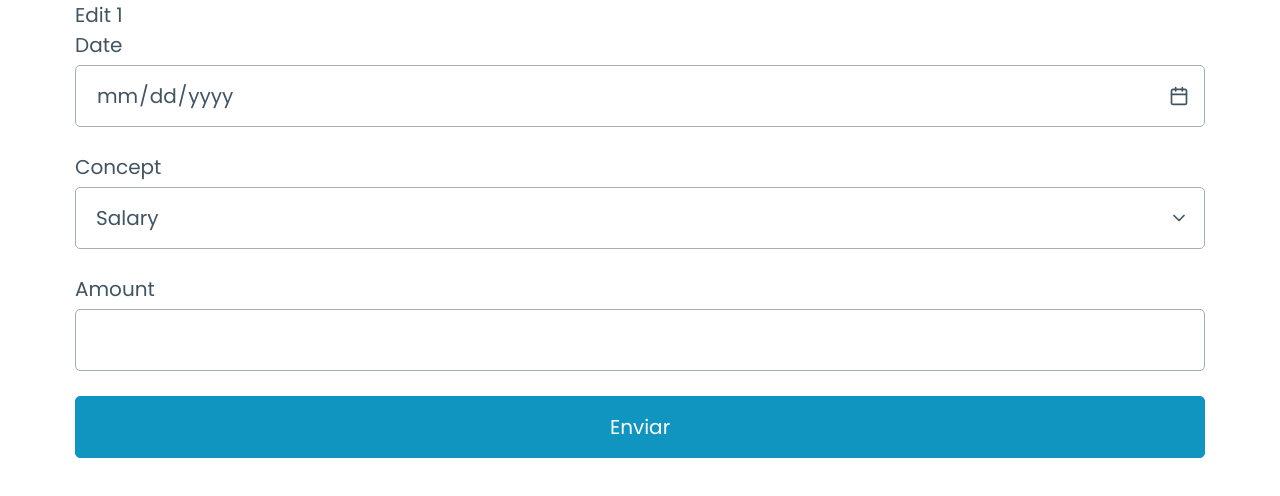
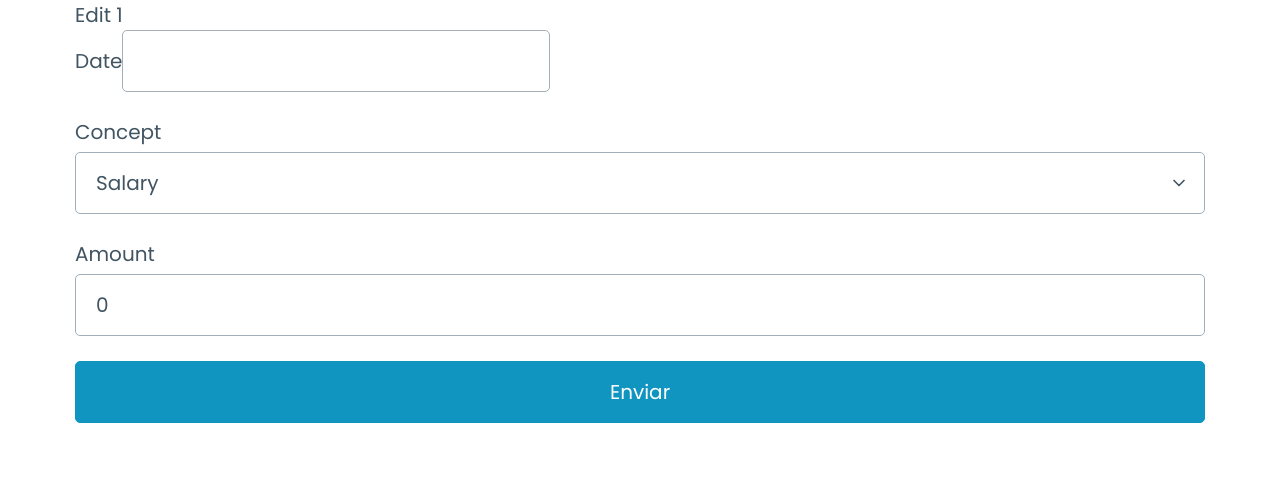
Before and after one commit to Zaniuk/AlkemyChallenge, a React (Vite) app in the folder client/: page /edit/1 in a window 1280 px wide. Shown: the top 496 px of the page. Built offline with nearby package versions, Linux system fonts and the light colour scheme; no server answers.

Commit message:
added incomeform and outcomeform functionability

```diff
--- a/client/src/components/EditOperation/IncomeForm/IncomeForm.jsx
+++ b/client/src/components/EditOperation/IncomeForm/IncomeForm.jsx
@@ -1,14 +1,38 @@
 import React from 'react'
+import { useState , useEffect} from 'react'
+import {getOne, updateOne } from '../../../helpers/helpers'
+import DatePicker from 'react-datepicker'
+import "react-datepicker/dist/react-datepicker.css";
+export default function IncomeForm({id}) {
+  const [operation, setOperation] = useState({})
+    const [date, setDate] = useState()
+    const [concept, setConcept] = useState('')
+    const [amount, setAmount] = useState(0)
 
-export default function IncomeForm() {
+    useEffect(() => {
+        getOne(id)
+            .then(res => {
+                setOperation(res)
+                setDate(new Date(res.date))
+                setConcept(res.concept)
+                setAmount(res.amount)
+            })
+    }, [])
   return (
     <form onSubmit={e => {
         e.preventDefault()
-        console.log(e.target.amount.value)
+        updateOne({id, date, concept, amount}).then(res =>{
+            if(res.acknowledged === true && res.modifiedCount === 1){
+                window.location.href = '/sucess'
+            }
+            console.log(res)
+        })
     }}>
       <label>
         <span>Date</span>
-        <input type="date" name="date" id="date"  required/>
+        <DatePicker selected={date} onChange={date => {
+            console.log(date)
+        }}/>
       </label>
       <label>
         <span>Concept</span>
@@ -18,7 +42,7 @@ export default function IncomeForm() {
       </label>
       <label>
         <span>Amount</span>
-        <input type="number" id='amount' required />
+        <input type="number" id='amount' value={amount} onChange={e => setAmount(e.target.value)}/>
       </label>
       <label>
         <button type="submit">Enviar</button>
--- a/client/src/components/EditOperation/OutcomeForm/OutcomeForm.jsx
+++ b/client/src/components/EditOperation/OutcomeForm/OutcomeForm.jsx
@@ -21,9 +21,10 @@ export default function OutcomeForm({id}) {
     <form onSubmit={e => {
         e.preventDefault()
         updateOne({id, date, concept, amount}).then(res =>{
-            if(res.acknowledged === true){
+            if(res.acknowledged === true && res.modifiedCount === 1){
                 window.location.href = '/sucess'
             }
+            console.log(res)
         })
     }}>
       <label>
```
